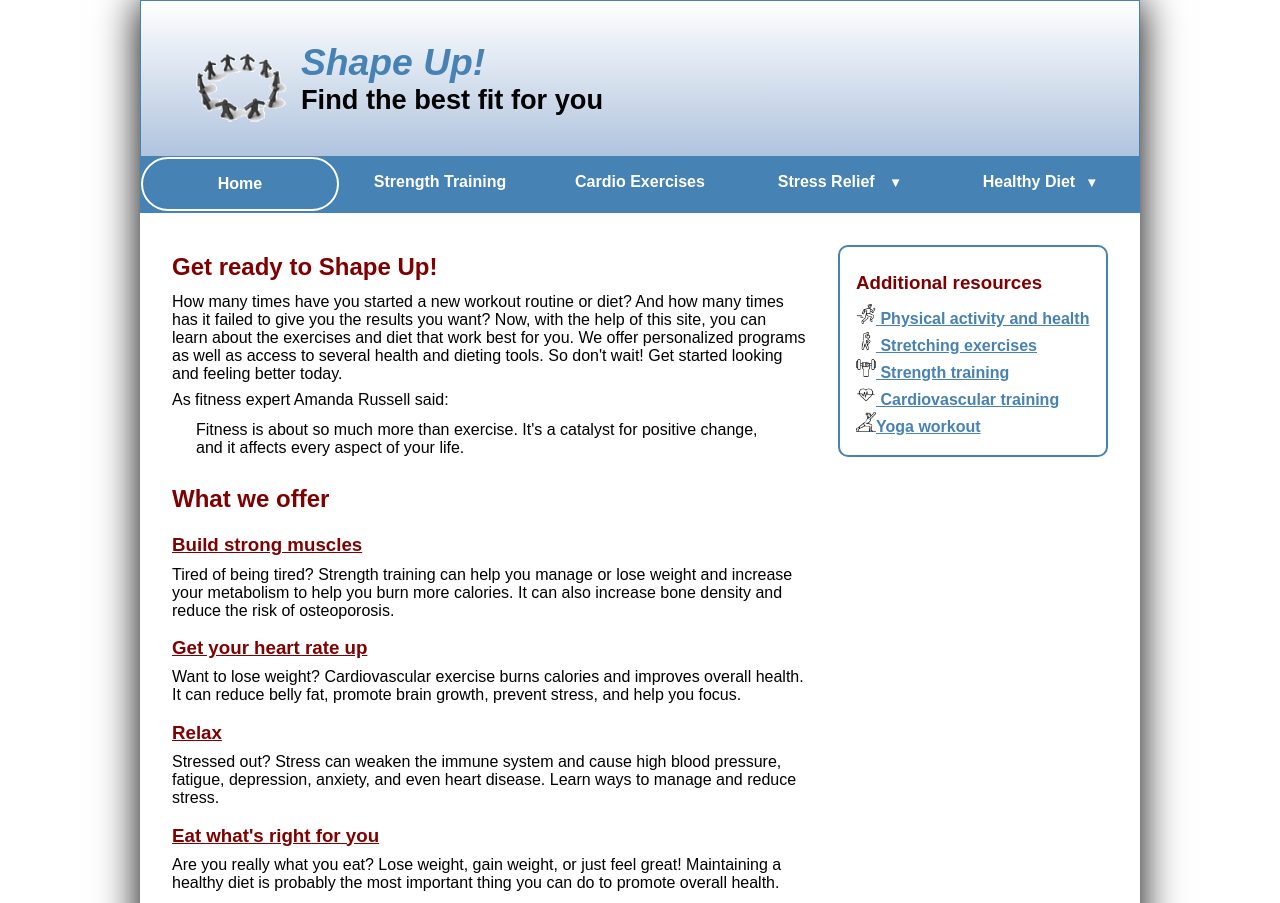
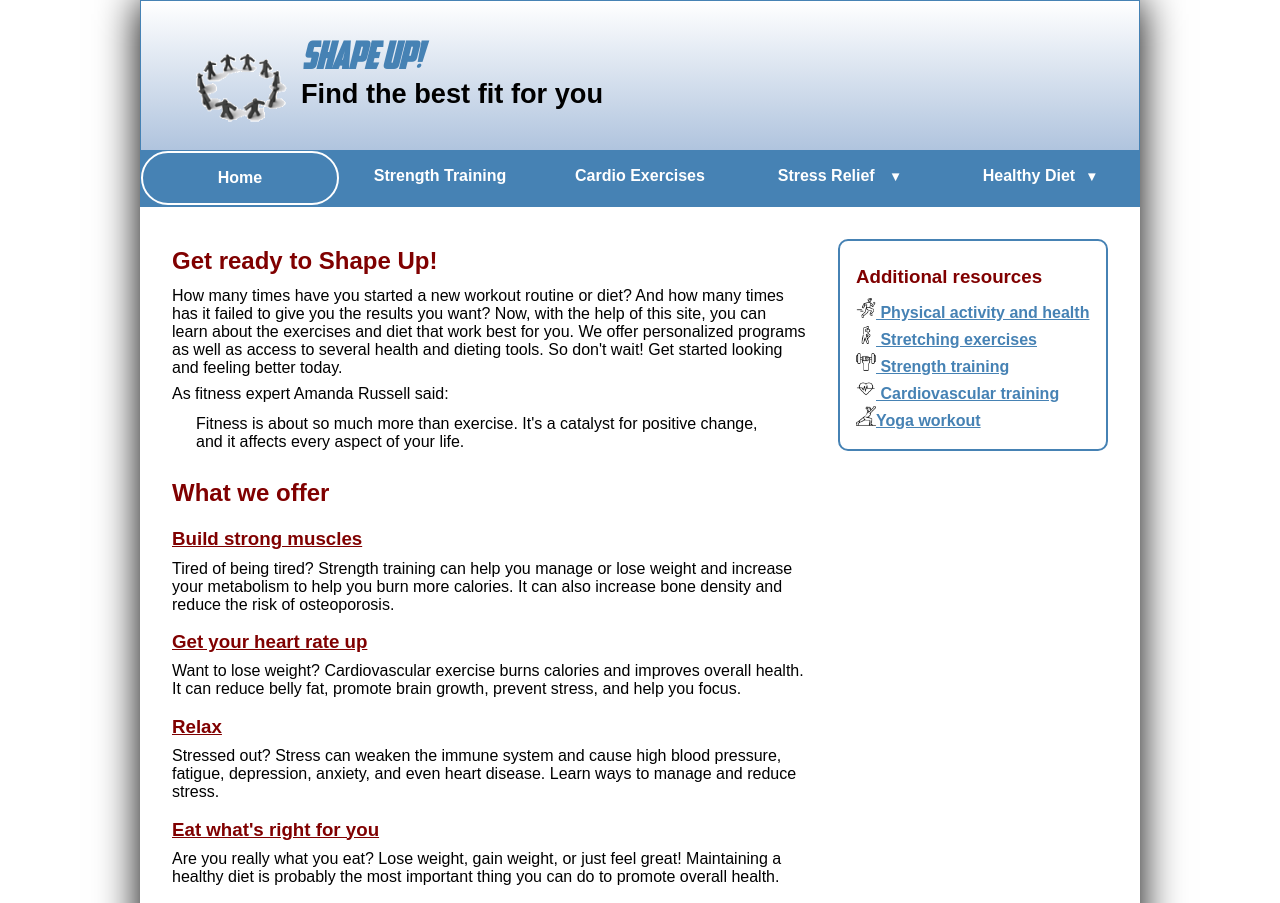
Before and after one commit to MelenaJ411/shape-up-exercises, a plain HTML site: page index.html in a window 1280 px wide. Shown: the top 903 px of the page. Drawn offline with Linux system fonts and the light colour scheme.

Commit message:
The True shape up 10

```diff
--- a/styles/main.css
+++ b/styles/main.css
@@ -5,6 +5,11 @@ body {
     margin: 0 auto;
     box-shadow: 0px 0px 40px black;
 
+}
+
+@font-face {
+    font-family: American Captain;
+    src: url("American Captain.ttf") format("truetype");
 }
 
 a {
@@ -24,6 +29,8 @@ padding: 2.5em;
     & h1 {
         color: steelblue;
         font-style: italic;
+        font-family: American Captain;
+        src : url("fonts/American Captain.ttf");
     }
 
     & h2 {
```
Also changed, not shown: styles/American Captain.ttf (added).
